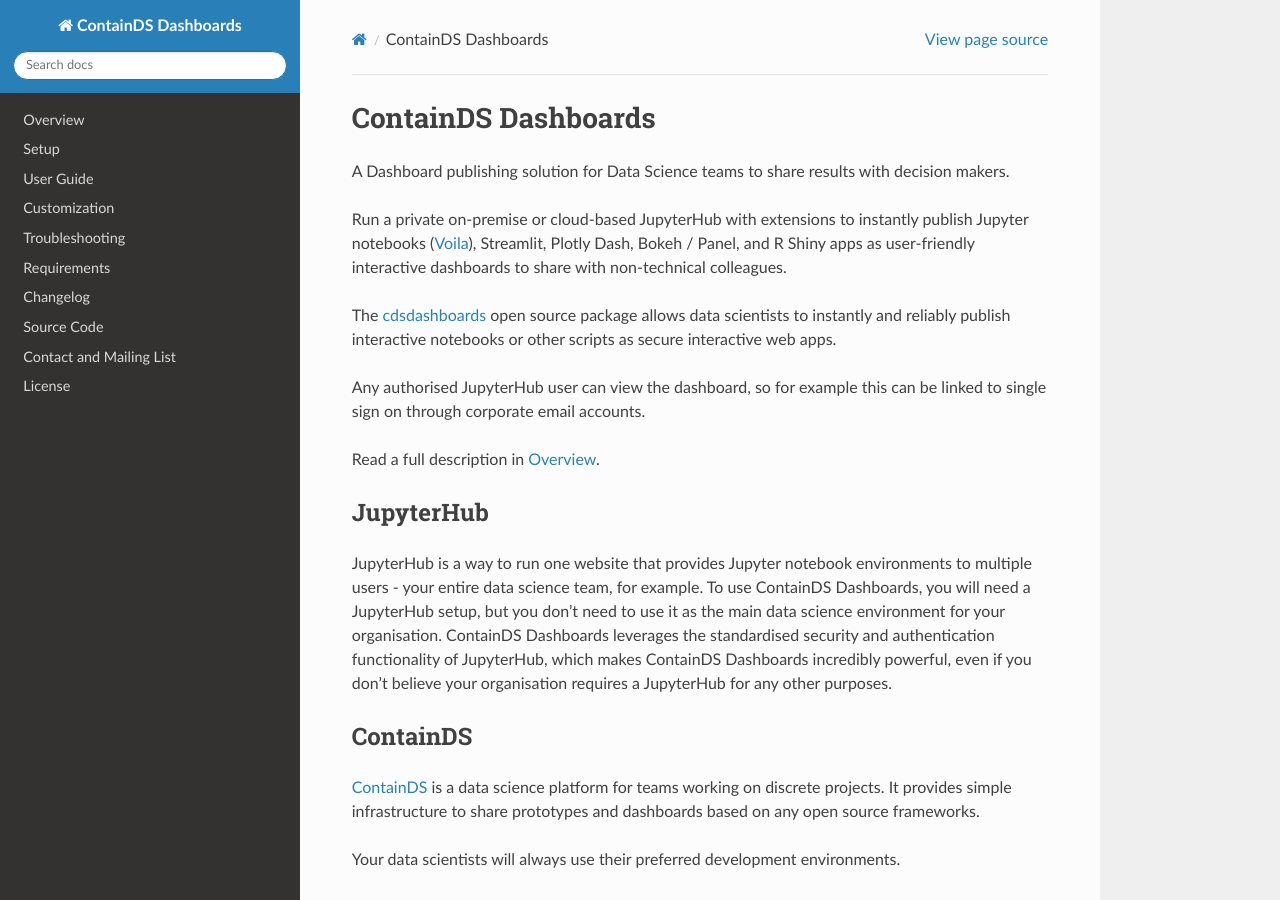
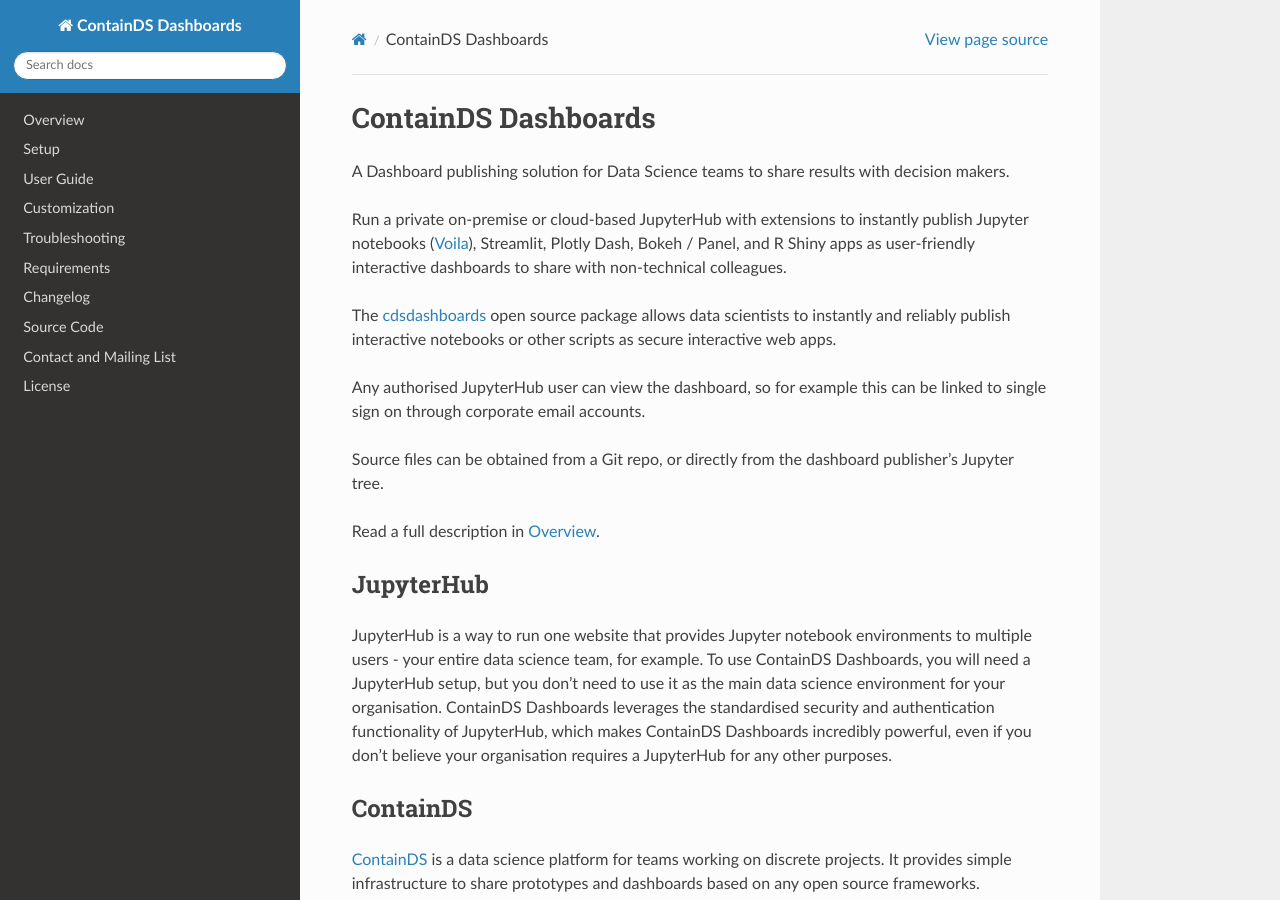
Before and after one commit to ideonate/cdsdashboards, a Sphinx documentation site: the page built from docs/index.rst, in a window 1280 px wide and 900 px high. Built offline with Sphinx 7.4.7 and the Read the Docs theme 2.0.0, drawn with Linux system fonts in a browser that asks for light colours.

Commit message:
doc high level changes

```diff
--- a/docs/chapters/overview.rst
+++ b/docs/chapters/overview.rst
@@ -34,8 +34,8 @@
 How it works
 ~~~~~~~~~~~~
 
-- Data scientist creates a Jupyter Notebook as normal, or uploads Streamlit / Plotly Dash / Bokeh python files etc to Jupyter
-- Data scientist creates a new Dashboard to clone their Jupyter server
+- Data scientist creates a visualization as normal, on a Git Repo or by creating/uploading files on the Jupyter tree
+- Data scientist creates a new Dashboard to clone their Jupyter server or Git Repo
 - Other logged-in JupyterHub users see the dashboard in their list
 - Click to launch as a server, using OAuth to gain access
 - User sees a safe user-friendly version of the original notebook or script
--- a/docs/chapters/userguide/create_dashboard.rst
+++ b/docs/chapters/userguide/create_dashboard.rst
@@ -43,7 +43,7 @@
 you have installed.
 
 Specify the URL-path to the ipynb file, relative to the Jupyter server's home folder or to the git repo root. In the first example above, Presentation.ipynb
-was at the top level in our Jupyter tree, so we just enter Presentation.ipynb; and in the second example it was at the root of .
+was at the top level in our Jupyter tree, so we just enter Presentation.ipynb; and in the second example it was at the root of the git repo.
 
 For some framework types including Voila, you can leave the Relative Path blank and Voila will just show the entire tree to the Dashboard user so they can
 choose between the relevant files for themselves.
--- a/docs/index.rst
+++ b/docs/index.rst
@@ -11,6 +11,8 @@
 notebooks or other scripts as secure interactive web apps.
 
 Any authorised JupyterHub user can view the dashboard, so for example this can be linked to single sign on through corporate email accounts.
+
+Source files can be obtained from a Git repo, or directly from the dashboard publisher's Jupyter tree.
 
 Read a full description in :ref:`overview`.
 
```
Also changed, not shown: README.md (+2 -0 lines), docs/_static/screenshots/2_Create_New_Dashboard.png.
